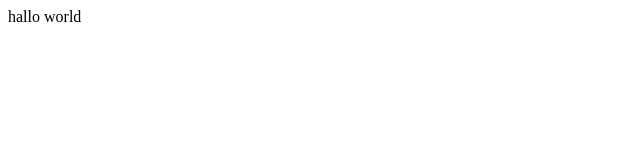
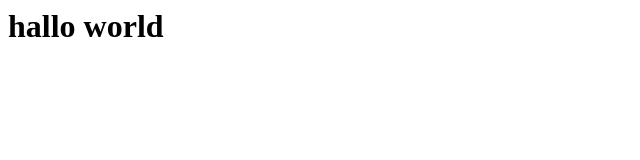
Before and after one commit to lzk0831/mysite1, a plain HTML site: page index.html in a window 1280 px wide. Shown: the whole page, without its empty margins (0-640 px from the left). Drawn offline with Linux system fonts and the light colour scheme.

Commit message:
Update index.html

```diff
--- a/index.html
+++ b/index.html
@@ -3,6 +3,6 @@
 
   </head>
   <body>
-    <p>hallo world</p>
+    <h1>hallo world</h1>
   </body>
 </html>
```
